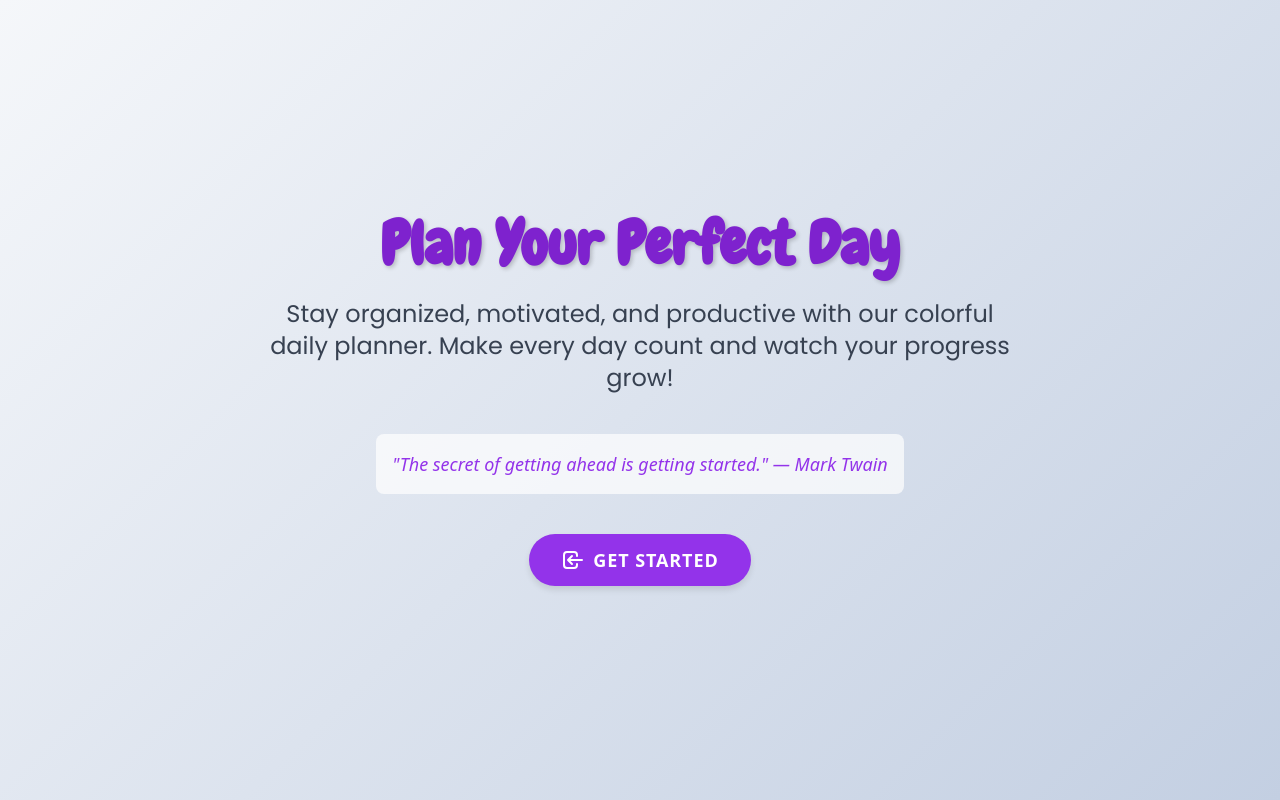
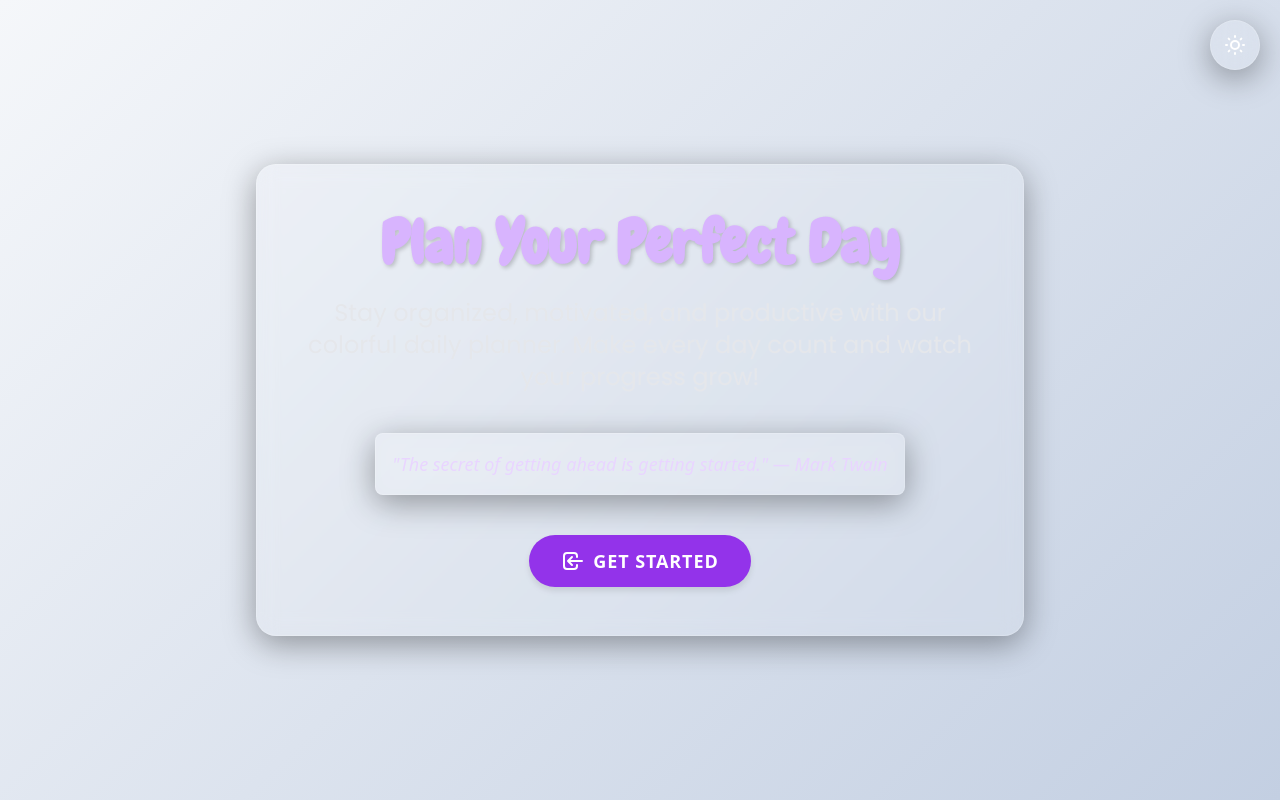
Before and after one commit to qalicha-dev28/project-planner, a plain HTML site: page index.html in a window 1280 px wide. Drawn offline with nearby package versions, Linux system fonts and the light colour scheme.

Commit message:
Morphism and fixed edit button functionality

```diff
--- a/index.html
+++ b/index.html
@@ -18,6 +18,10 @@
             font-family: 'Poppins', sans-serif;
         }
         .gradient-bg {
+            background: linear-gradient(135deg, #1a1a2e 0%, #16213e 100%);
+            transition: background 0.5s ease;
+        }
+        .gradient-bg.light {
             background: linear-gradient(135deg, #f5f7fa 0%, #c3cfe2 100%);
         }
         .login-btn {
@@ -28,23 +32,44 @@
             transform: translateY(-3px);
             box-shadow: 0 6px 8px rgba(0, 0, 0, 0.15);
         }
+        .glass-card {
+            background: rgba(255, 255, 255, 0.1);
+            backdrop-filter: blur(10px);
+            -webkit-backdrop-filter: blur(10px);
+            border-radius: 20px;
+            border: 1px solid rgba(255, 255, 255, 0.18);
+            box-shadow: 0 8px 32px 0 rgba(0, 0, 0, 0.36);
+        }
+        .theme-toggle {
+            position: fixed;
+            top: 20px;
+            right: 20px;
+            z-index: 100;
+        }
     </style>
 </head>
-<body class="gradient-bg min-h-screen flex items-center justify-center">
+<body class="gradient-bg min-h-screen flex items-center justify-center text-white">
+    <!-- Theme Toggle Button -->
+    <button id="themeToggle" class="theme-toggle glass-card p-3 rounded-full">
+        <svg xmlns="http://www.w3.org/2000/svg" class="h-6 w-6" fill="none" viewBox="0 0 24 24" stroke="currentColor">
+            <path stroke-linecap="round" stroke-linejoin="round" stroke-width="2" d="M12 3v1m0 16v1m9-9h-1M4 12H3m15.364 6.364l-.707-.707M6.343 6.343l-.707-.707m12.728 0l-.707.707M6.343 17.657l-.707.707M16 12a4 4 0 11-8 0 4 4 0 018 0z" />
+        </svg>
+    </button>
+
     <div class="container mx-auto px-4 py-16 text-center">
         <!-- Hero Content -->
-        <div class="max-w-3xl mx-auto">
-            <h1 class="hero-title text-5xl md:text-6xl font-bold text-purple-700 mb-6">
+        <div class="max-w-3xl mx-auto glass-card p-8 md:p-12">
+            <h1 class="hero-title text-5xl md:text-6xl font-bold text-purple-300 mb-6">
                 Plan Your Perfect Day
             </h1>
-            <p class="hero-text text-xl md:text-2xl text-gray-700 mb-10">
+            <p class="hero-text text-xl md:text-2xl text-gray-200 mb-10">
                 Stay organized, motivated, and productive with our colorful daily planner.
                 Make every day count and watch your progress grow!
             </p>
 
             <!-- Motivational Quote -->
-            <div class="bg-white bg-opacity-70 rounded-lg p-4 mb-10 inline-block">
-                <p class="text-lg italic text-purple-600">
+            <div class="glass-card bg-opacity-50 rounded-lg p-4 mb-10 inline-block">
+                <p class="text-lg italic text-purple-200">
                     "The secret of getting ahead is getting started." — Mark Twain
                 </p>
             </div>
@@ -59,20 +84,35 @@
         </div>
     </div>
 
-    <!-- JavaScript for login redirection -->
+    <!-- JavaScript -->
     <script>
-        // Immediate function to handle the button click
-        (function() {
+        // Theme toggle functionality
+        const themeToggle = document.getElementById('themeToggle');
+        const body = document.body;
+
+        // Check for saved theme preference or use preferred color scheme
+        const prefersDark = window.matchMedia('(prefers-color-scheme: dark)').matches;
+        const savedTheme = localStorage.getItem('theme');
+
+        if (savedTheme === 'light' || (!savedTheme && !prefersDark)) {
+            body.classList.add('light');
+        }
+
+        themeToggle.addEventListener('click', () => {
+            body.classList.toggle('light');
+            const theme = body.classList.contains('light') ? 'light' : 'dark';
+            localStorage.setItem('theme', theme);
+        });
+
+        // Login button functionality
         const loginBtn = document.getElementById('loginBtn');
 
         if (loginBtn) {
             loginBtn.addEventListener('click', function() {
-                    // For this demo, we'll just redirect
                 localStorage.setItem('isLoggedIn', 'true');
                 window.location.href = 'planner.html';
             });
         }
-        })();
     </script>
 </body>
 </html>
```
Also changed, not shown: planner.js (+19 -4 lines). Lines whose indentation alone changed are shown as unchanged.
